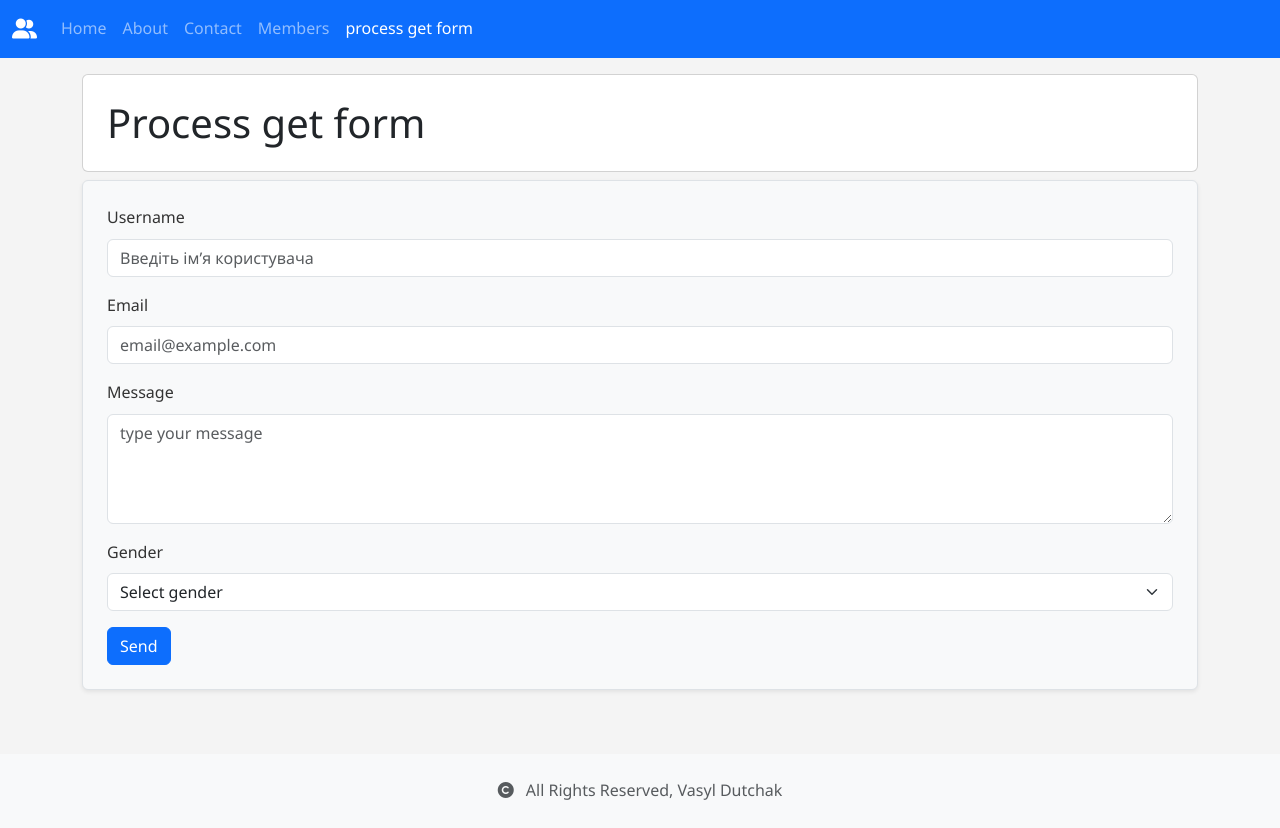
After one commit to vasyldutchak1993/django_web, a Django app: page /process_get_form/ in a window 1280 px wide. The commit adds this page. Run offline with Django 5.2, Linux system fonts and the light colour scheme.

Commit message:
finished task 1

```diff
--- a/django_app/members/templates/components/nav.html
+++ b/django_app/members/templates/components/nav.html
@@ -24,6 +24,10 @@
                 <li class="nav-item">
                     <a class="nav-link {% if request.resolver_match.url_name == 'members' %}active{% endif %}" href="{% url 'members:members' %}">Members</a>
                 </li>
+                <li class="nav-item">
+                    <a class="nav-link {% if request.resolver_match.url_name == 'process_get_form' %}active{% endif %}"
+                       href="{% url 'members:process_get_form' %}">process get form</a>
+                </li>
             </ul>
         </div>
     </div>
--- /dev/null
+++ b/django_app/members/templates/task_class_view/process_get_form.html
@@ -0,0 +1,61 @@
+{%extends 'base.html'%}
+{%block title%}Odoslanie GET{%endblock%}
+{%block content%}
+<div class="container">
+    <h1 class="card p-4 mt-3">Process get form</h1>
+    <form method="get" class="p-4 border rounded bg-light shadow-sm">
+        <div class="mb-3">
+            <label for="username" class="form-label">Username</label>
+            <input type="text" class="form-control" id="username" name="username"
+                   placeholder="Введіть ім’я користувача">
+        </div>
+
+        <div class="mb-3">
+            <label for="email" class="form-label">Email</label>
+            <input type="email" class="form-control" id="email" name="email" placeholder="email@example.com">
+        </div>
+
+        <div class="mb-3">
+            <label for="message" class="form-label">Message</label>
+            <textarea class="form-control" id="message" name="message" rows="4"
+                      placeholder="type your message"></textarea>
+        </div>
+
+        <div class="mb-3">
+            <label for="gender" class="form-label">Gender</label>
+            <select class="form-select" id="gender" name="gender">
+                <option value="" selected disabled>Select gender</option>
+                <option value="male">Male</option>
+                <option value="female">Female</option>
+            </select>
+        </div>
+
+        <button type="submit" class="btn btn-primary">Send</button>
+    </form>
+    <ul class="list-group mt-3">
+        {% if username %}
+        <li class="list-group-item"><strong>Username:</strong> {{ username }}</li>
+        {% endif %}
+
+        {% if email %}
+        <li class="list-group-item"><strong>Email:</strong> {{ email }}</li>
+        {% endif %}
+
+        {% if gender %}
+        <li class="list-group-item"><strong>Gender:</strong>
+            {% if gender == "male" %}
+            Male
+            {% elif gender == "female" %}
+            Female
+            {% else %}
+            Not specified
+            {% endif %}
+        </li>
+        {% endif %}
+
+        {% if message %}
+        <li class="list-group-item"><strong>Message:</strong><br> {{ message|linebreaksbr }}</li>
+        {% endif %}
+    </ul>
+</div>
+{%endblock%}
--- a/django_app/members/urls.py
+++ b/django_app/members/urls.py
@@ -1,5 +1,5 @@
 from django.urls import path
-from .views import index, about, contact, members, member_detail
+from .views import index, about, contact, members, member_detail,process_get_form_request
 
 app_name = 'members'
 
@@ -9,4 +9,5 @@ urlpatterns = [
     path('contact/', contact,name='contact'),
     path('members/', members,name='members'),
     path('members/<int:id>', member_detail,name='detail'),
+    path('process_get_form/',process_get_form_request,name='process_get_form'),
 ]
--- a/django_app/members/views.py
+++ b/django_app/members/views.py
@@ -28,3 +28,11 @@ def member_detail(request, id):
     member = get_object_or_404(Member, id=id)
     context = {'member': member}
     return render(request, 'member_detail.html', context)
+
+def process_get_form_request(request):
+    username = request.GET.get('username')
+    email = request.GET.get('email')
+    message = request.GET.get('message')
+    gender = request.GET.get('gender')
+    context = {'username': username, 'email': email, 'message': message, 'gender': gender}
+    return render(request, 'task_class_view/process_get_form.html', context)
```
Also changed, not shown: django_app/members/migrations/0001_initial.py (added).
